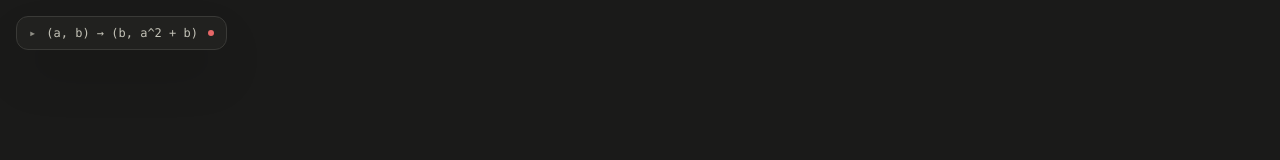
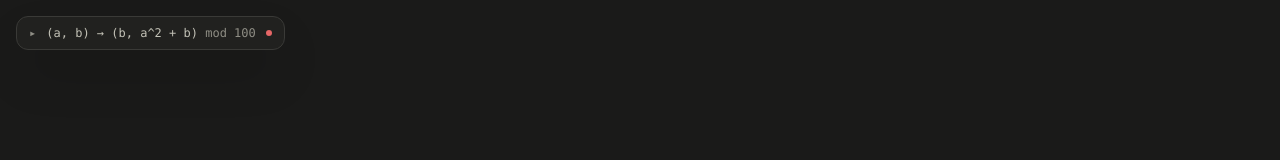
Before and after one commit to ExxLiang193/FunctionalGraphExplorer, a React (Vite) app: page / in a window 1280 px wide. Both pictures are taken after a click on the button "Hide settings". Shown: the top 160 px of the page. Built offline with nearby package versions, Linux system fonts and the light colour scheme; the HTML template or start-up script is replaced by a standard one.

Commit message:
Show the modulus in the collapsed settings pill
Co-Authored-By: Claude Opus 5.5 <noreply@anthropic.com>

```diff
--- a/src/App.jsx
+++ b/src/App.jsx
@@ -216,6 +216,7 @@ export default function App() {
           <span className="text-ink-3">▸</span>
           <span className="truncate">
             ({VAR_NAMES.slice(0, applied.dims).join(', ')}) → ({applied.formulas.join(', ')})
+            <span className="text-ink-3"> mod {(applied.modulus ?? 10 ** applied.digits).toLocaleString()}{applied.negative ? ' ±' : ''}</span>
           </span>
           {error && <span className="h-1.5 w-1.5 shrink-0 rounded-full bg-[#e66767]" />}
         </button>
```
